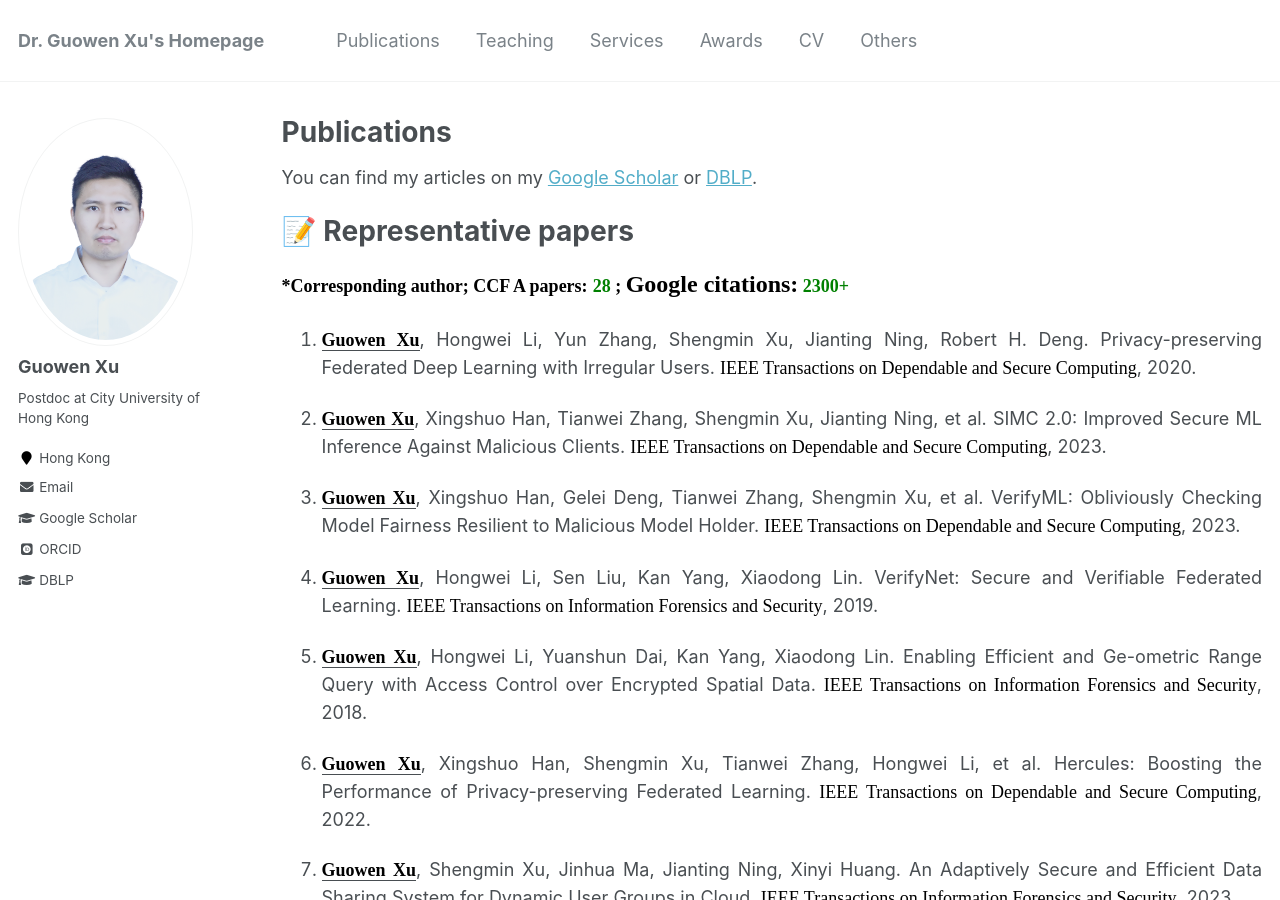
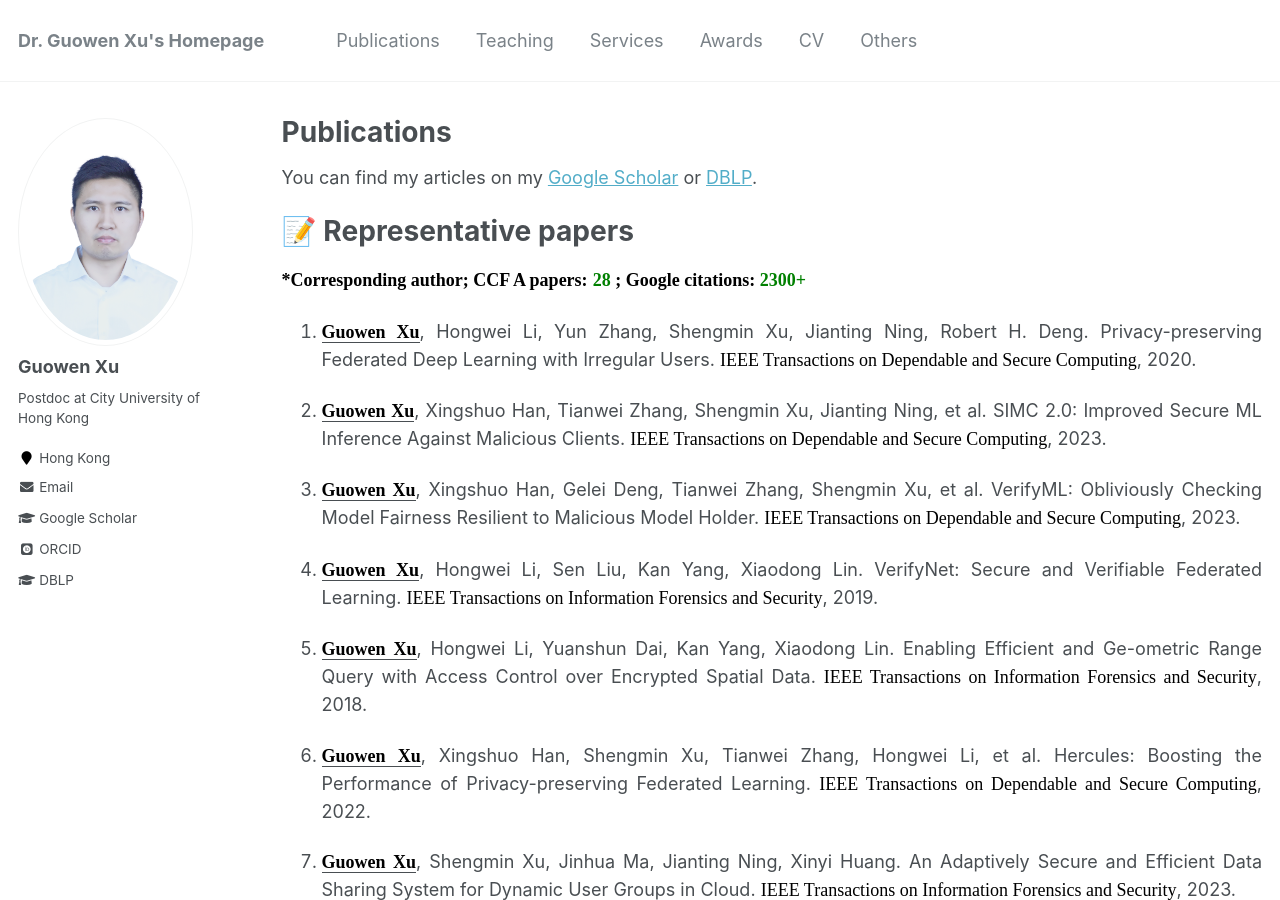
Before and after one commit to Guowen-xu/guowen-xu.github.io, a Jekyll site: the page built from _pages/publications.md, in a window 1280 px wide and 900 px high. Built offline with Jekyll 4.4.1, drawn with Linux system fonts in a browser that asks for light colours; some web fonts are replaced.

Commit message:
Update publications.md

```diff
--- a/_pages/publications.md
+++ b/_pages/publications.md
@@ -9,7 +9,7 @@ author_profile: true
 You can find my articles on my [Google Scholar](https://scholar.google.com.hk/citations?user=MDKdG80AAAAJ&hl=zh-CN) or [DBLP](https://dblp.org/pid/87/10142.html).
 
 # 📝 Representative papers
-<b><font face="Times New Roman" color=black size=4> *Corresponding author; </font></b><b><font face="Times New Roman" color=black size=4>  CCF A papers:</font></b> <b><font face="Times New Roman" color=green size=4>  28 </font></b><b><font face="Times New Roman" color=black size=4>; </font></b><b><font face="Times New Roman" color=black size=5> Google citations:</font></b><b><font face="Times New Roman" color=green size=4>  2300+
+<b><font face="Times New Roman" color=black size=4> *Corresponding author; </font></b><b><font face="Times New Roman" color=black size=4>  CCF A papers:</font></b> <b><font face="Times New Roman" color=green size=4>  28 </font></b><b><font face="Times New Roman" color=black size=4>; </font></b><b><font face="Times New Roman" color=black size=4> Google citations:</font></b><b><font face="Times New Roman" color=green size=4>  2300+
 &nbsp;&nbsp;&nbsp;&nbsp;&nbsp;&nbsp;&nbsp;&nbsp;
 1. <p align="justify"> <u><b><font face="Times New Roman" color=black size=4> Guowen Xu</font></b></u>,  Hongwei Li, Yun Zhang, Shengmin Xu, Jianting Ning, Robert H. Deng. Privacy-preserving Federated Deep Learning with Irregular Users. <font face="Times New Roman" color=black size=4> IEEE Transactions on Dependable and Secure Computing</font>, 2020.</p>
 2. <p align="justify"> <u><b><font face="Times New Roman" color=black size=4> Guowen Xu</font></b></u>, Xingshuo Han, Tianwei Zhang, Shengmin Xu, Jianting Ning, et al. SIMC 2.0: Improved Secure ML Inference Against Malicious Clients. <font face="Times New Roman" color=black size=4> IEEE Transactions on Dependable and Secure Computing</font>, 2023.</p>
```
